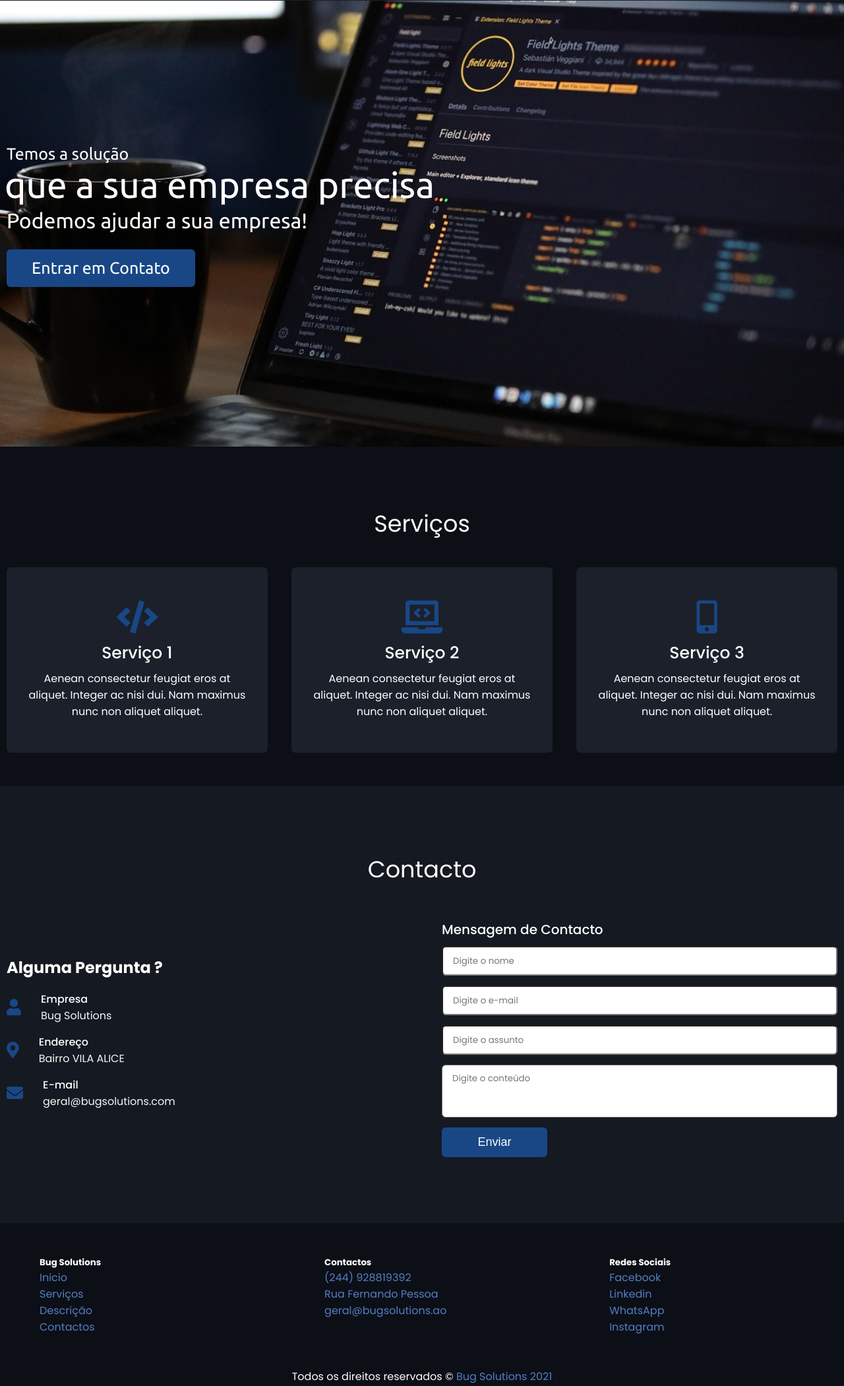
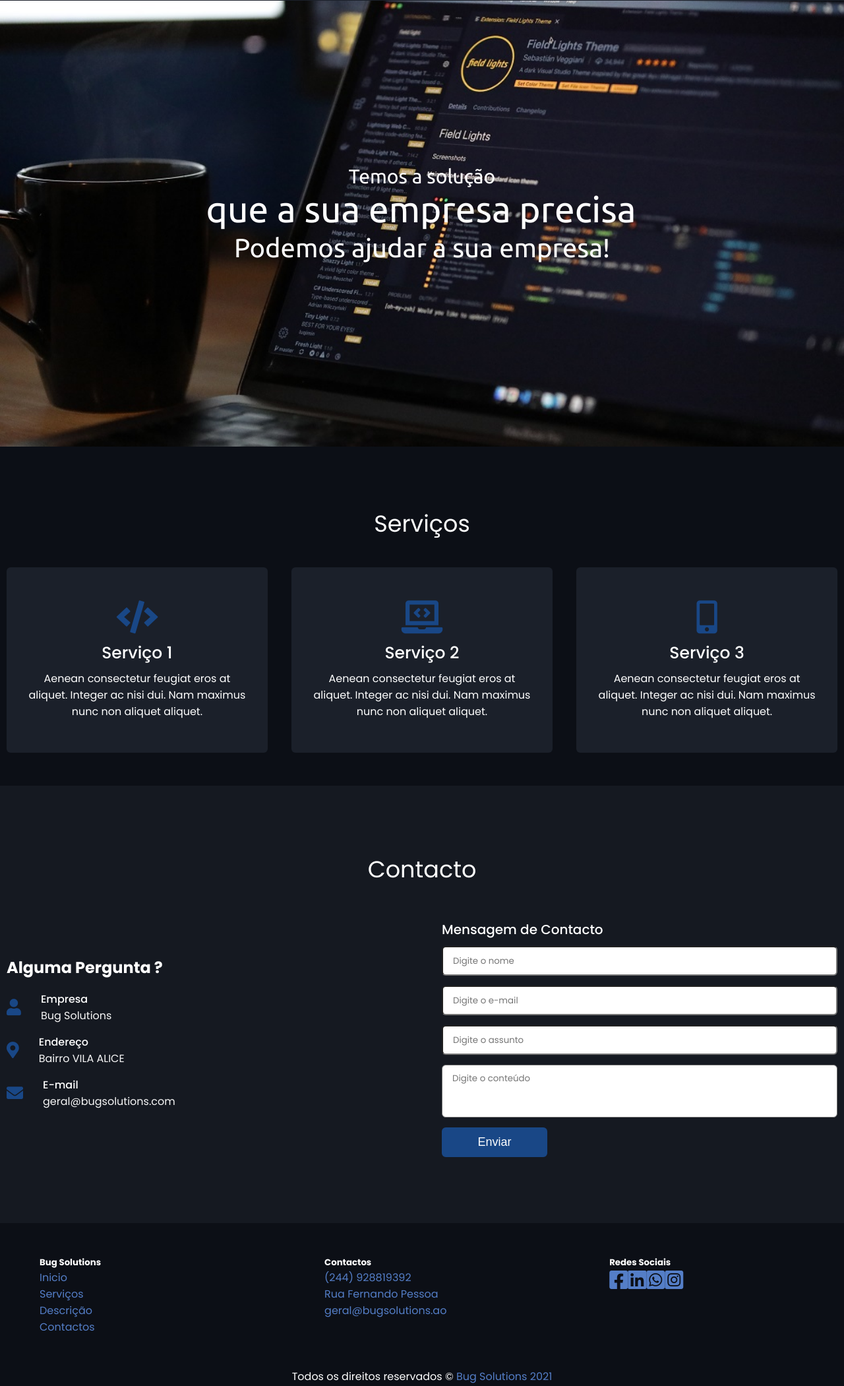
Before and after one commit to Nanitamo/bug-solutions, a plain HTML site: page index.html in a window 1280 px wide. Shown: the part 123-2224 px from the top of the page at 66% size. Drawn offline with nearby package versions, Linux system fonts and the light colour scheme.

Commit message:
modified social footer text to icons

```diff
--- a/css/custom.css
+++ b/css/custom.css
@@ -127,26 +127,31 @@ section{
     font-family: 'Ubuntu', sans-serif;
 
 }
-.top .max-width{
+
+.top .max-width .top-content{
     width: 100%;
-    display: flex;
-
+    display: block;
+    align-items: center;
 }
 .top .top-content .text-1{
-    font-size: 25px;
+    font-size: 30px;
     margin-top: 100px;
+    text-align: center;
+
 }
 .top .top-content .text-2{
     font-size: 55px;
     font-weight: 400;
     margin-left: -3px;
+    text-align: center;
 }
 .top .top-content .text-3{
-    font-size: 32px;
+    font-size: 40px;
     margin: 5px 0;
+    text-align: center;
 }
 .top .top-content a{
-    display: inline-block;
+    display: inline-flex;
     background: #194786;
     color: #fff;
     font-size: 25px;
@@ -156,6 +161,7 @@ section{
     border-radius: 6px;
     border: 2px solid #194786;
     transition: all 0.3s ease;
+
 }
 .top .top-content a:hover{
     color: #194786;
@@ -404,3 +410,13 @@ footer span a{
 footer span a:hover{
     color: #fff;
 }
+
+.link{
+    top: -120px;
+    position: relative;
+    z-index: 5;
+}
+
+.list-social{
+    display: flex;
+}
--- a/index.html
+++ b/index.html
@@ -20,7 +20,6 @@
             </div>
             <ul class="menu">
                 <li><a href="#top" class="menu-btn">Home</a></li>
-                <li><a href="#about" class="menu-btn">Sobre-nós</a></li>
                 <li><a href="#services" class="menu-btn">Serviços</a></li>
                 <li><a href="#contact" class="menu-btn">Contacto</a></li>
             </ul>
@@ -36,7 +35,7 @@
                 <div class="text-1">Temos a solução</div>
                 <div class="text-2">que a sua empresa precisa</div>
                 <div class="text-3">Podemos ajudar a sua empresa!</div>
-                <a href="#">Entrar em Contato</a>
+                <!-- <a href="#contact">Entrar em Contato</a> -->
             </div>
         </div>
     </section>
@@ -172,12 +171,11 @@
                 <div class="card">
                     <h5>Redes Sociais</h5>
                     <div class="box">
-
-                        <dl class="list-unstyled">
-                            <dt> <a href="" class="link-footer"> Facebook</a> </dt>
-                            <dt> <a href="#" class="link-footer">Linkedin</a> </dt>
-                            <dt> <a href="#" class="link-footer">WhatsApp</a> </dt>
-                            <dt> <a href="#" class="link-footer">Instagram</a> </dt>
+                        <dl class="list-social">
+                            <dt> <a href="#" class="link-footer"><i class="fab fa-facebook-square fa-2x"></i></a></dt>
+                            <dt> <a href="#" class="link-footer"><i class="fab fa-linkedin fa-2x"></i></a> </dt>
+                            <dt> <a href="#" class="link-footer"><i class="fab fa-whatsapp-square fa-2x"></i></a> </dt>
+                            <dt> <a href="#" class="link-footer"><i class="fab fa-instagram-square fa-2x"></i></a> </dt>
 
                         </dl>
                     </div>
```
